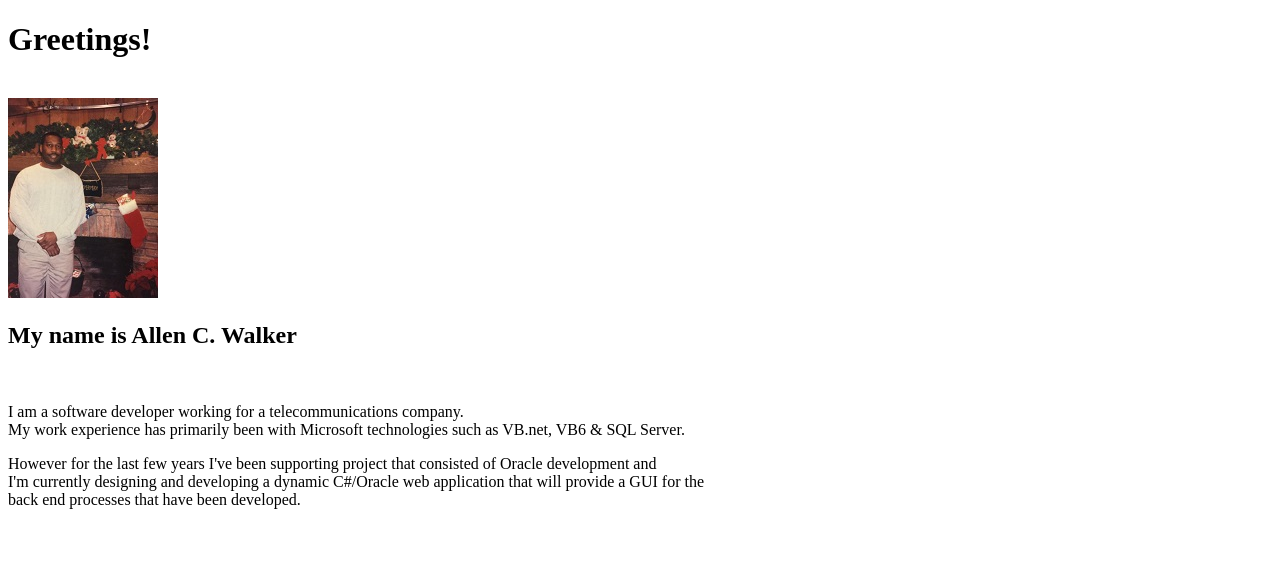
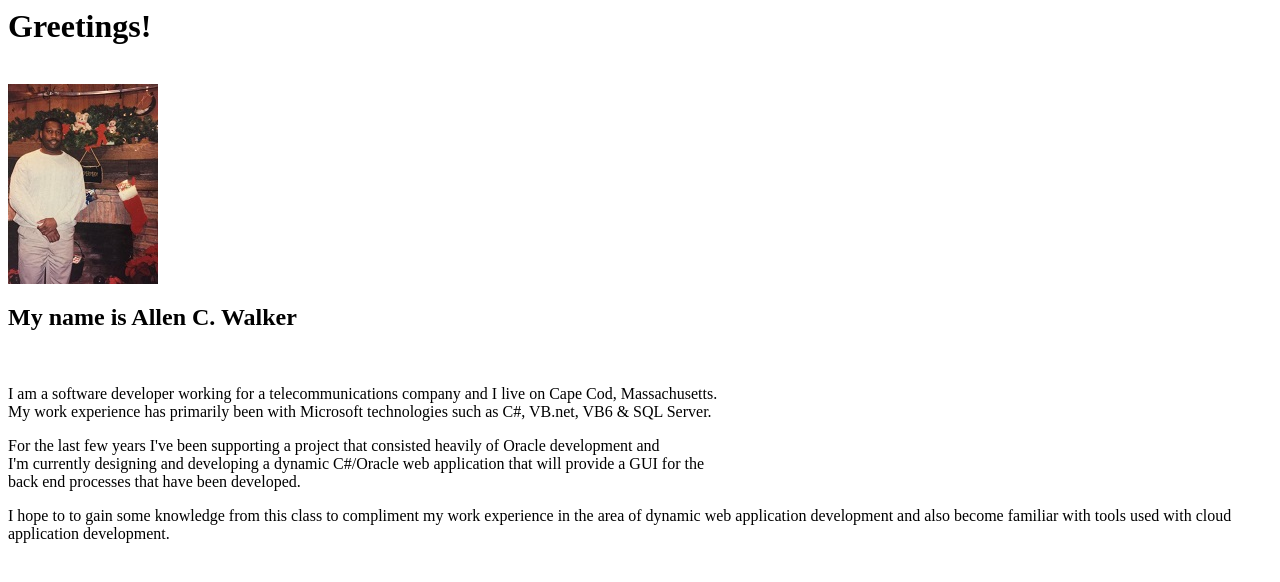
Before and after one commit to walkerallenc/Hello-world, a PHP site: page / in a window 1280 px wide. Shown: the top 582 px of the page. Run offline with PHP 8.4, Linux system fonts and the light colour scheme.

Commit message:
updated personal blub

```diff
--- a/index.php
+++ b/index.php
@@ -1,10 +1,12 @@
-<!DOCTYPE html PUBLIC "-//W3C//DTD HTML 4.01//EN">
-<html>
+<html lang="en">
 <head>
     <title>Assignment 1</title>
-    <meta http-equiv="X-UA-Compatible" content="IE=edge">
+    <meta charset="UTF-8">
     <meta http-equiv="Content-Type" content="text/html; charset=utf-8" />
-    <link rel="stylesheet" type="text/css" href="/acw.css">
+    <link rel="stylesheet" type="text/css" href="acw.css">
+    <style type="text/css">
+    @import URL (http://localhost/acw.css);
+    </style>
 </head>
 <body>
 <div class="h_one">
@@ -19,8 +21,9 @@
 <br />
 
 <div>
-<p class="default1">I am a software developer working for a telecommunications company.<br /> My work experience has primarily been with Microsoft technologies such as VB.net, VB6 & SQL Server.</p>
-<p class="default1">However for the last few years I've been supporting project that consisted of Oracle development and <br /> I'm currently designing and developing a dynamic C#/Oracle web application that will provide a GUI for the <br /> back end processes that have been developed.</p>
+<p class="default1">I am a software developer working for a telecommunications company and I live on Cape Cod, Massachusetts. <br />My work experience has primarily been with Microsoft technologies such as C#, VB.net, VB6 & SQL Server.</p>
+<p class="default1">For the last few years I've been supporting a project that consisted heavily of Oracle development and <br /> I'm currently designing and developing a dynamic C#/Oracle web application that will provide a GUI for the <br /> back end processes that have been developed.</p>
+<p> I hope to to gain some knowledge from this class to compliment my work experience in the area of dynamic web application development and also become familiar with tools used with cloud application development.</p>
 </div>
 </body>
 
```
